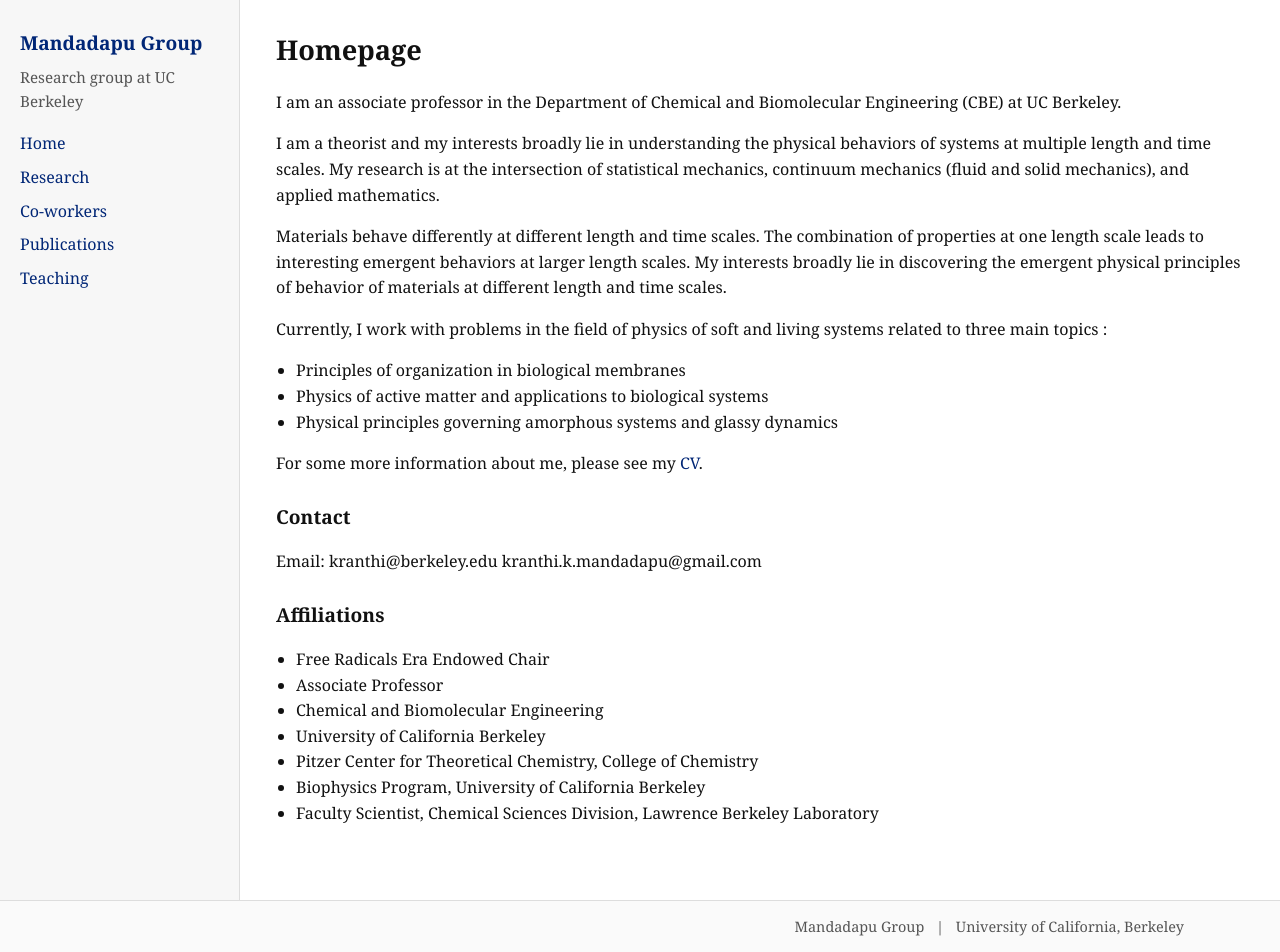
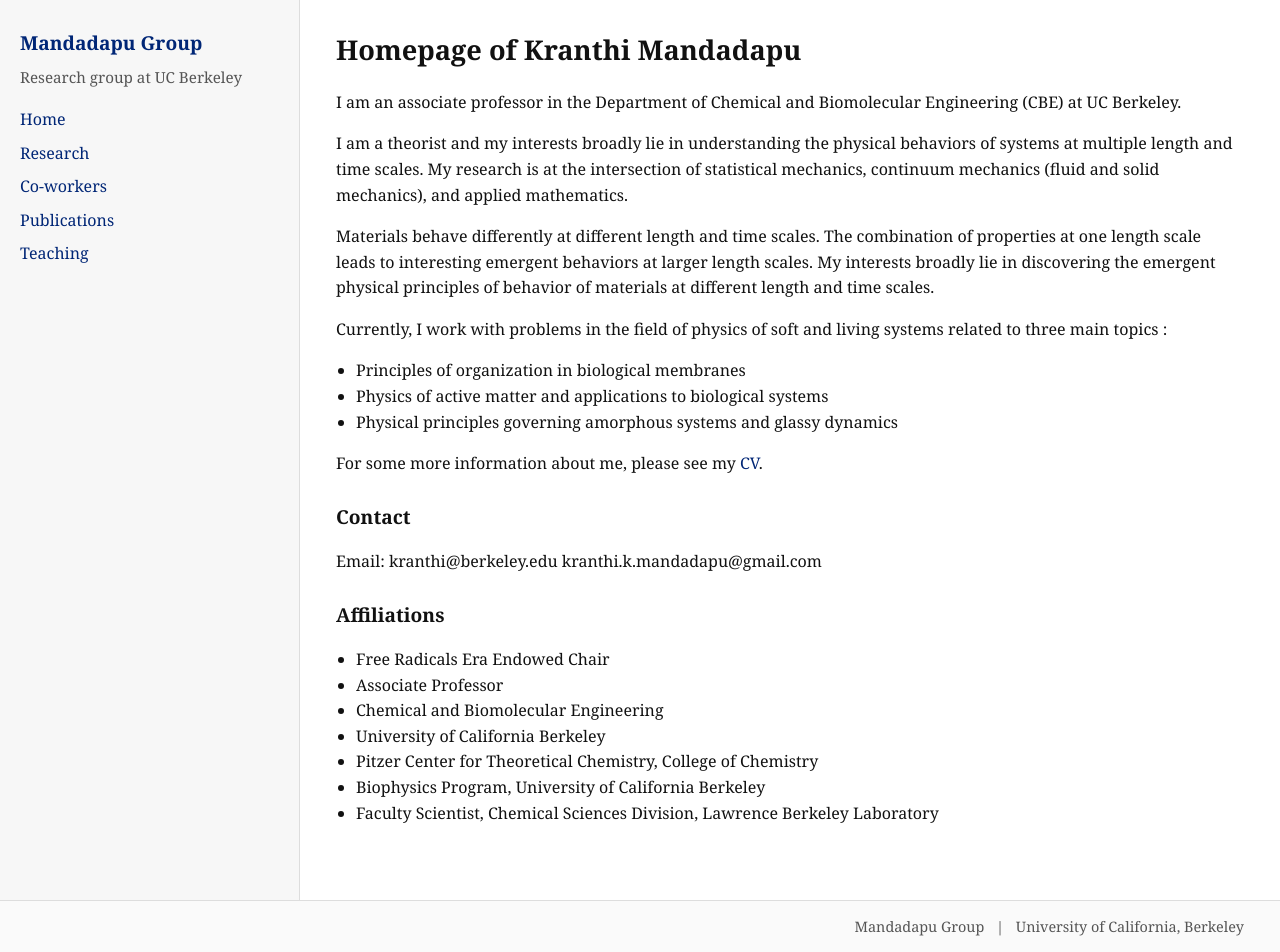
Before and after one commit to mandadapu-group/mandadapu-group.github.io, a Jekyll site: the page built from index.md, in a window 1280 px wide. Built offline with Jekyll 4.4.1, drawn with Linux system fonts in a browser that asks for light colours.

Commit message:
Widen sidebar and update homepage title

```diff
--- a/assets/style.css
+++ b/assets/style.css
@@ -36,7 +36,7 @@ a:hover {
 }
 
 .sidebar {
-  width: 240px;
+  width: 300px;
   padding: 28px 20px;
   background: var(--sidebar-bg);
   border-right: 1px solid var(--border);
@@ -91,7 +91,7 @@ a:hover {
 
 .footer-inner {
   max-width: var(--max-width);
-  margin-left: 240px;
+  margin-left: 300px;
   padding: 14px 36px;
   text-align: right;
 }
--- a/index.md
+++ b/index.md
@@ -1,6 +1,6 @@
 ---
 layout: default
-title: Homepage
+title: Homepage of Kranthi Mandadapu
 ---
 
 I am an associate professor in the Department of Chemical and Biomolecular Engineering (CBE) at UC Berkeley.
```
